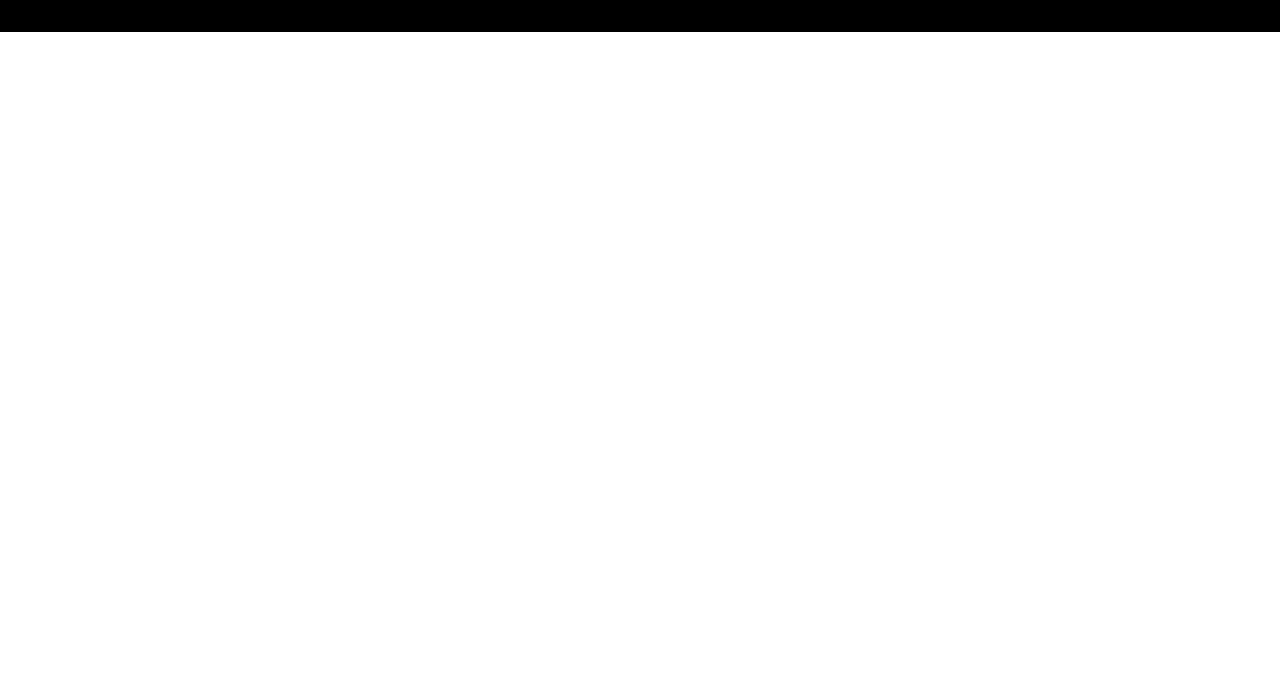
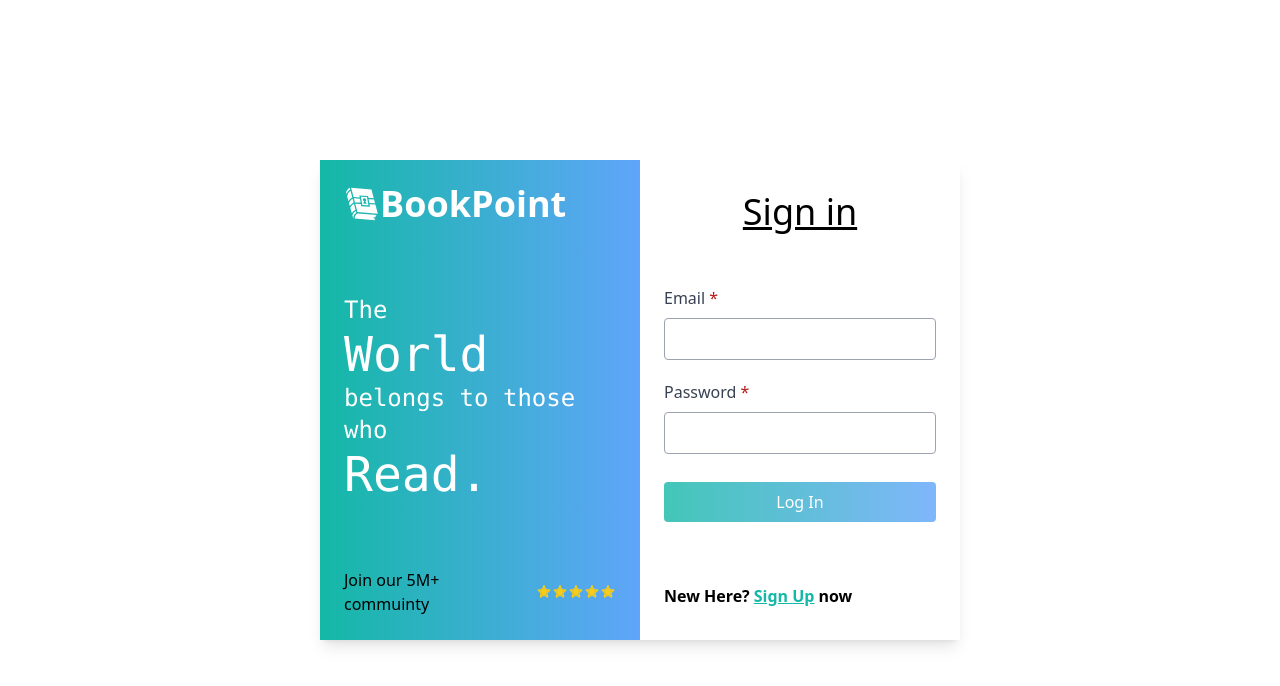
Before and after one commit to vd9900/e-book_Selling, a React (Create React App) app in the folder Frontend/book-library/: page /login in a window 1280 px wide. Shown: the top 686 px of the page. Built offline with nearby package versions, Linux system fonts and the light colour scheme.

Commit message:
login component created

```diff
--- a/Frontend/book-library/package.json
+++ b/Frontend/book-library/package.json
@@ -8,7 +8,10 @@
     "@testing-library/user-event": "^13.5.0",
     "react": "^18.2.0",
     "react-dom": "^18.2.0",
+    "react-icons": "^4.7.1",
+    "react-router-dom": "^6.8.0",
     "react-scripts": "5.0.1",
+    "tailwindcss": "^3.2.4",
     "web-vitals": "^2.1.4"
   },
   "scripts": {
@@ -34,8 +37,5 @@
       "last 1 firefox version",
       "last 1 safari version"
     ]
-  },
-  "devDependencies": {
-    "tailwindcss": "^3.2.4"
   }
 }
--- a/Frontend/book-library/src/App.js
+++ b/Frontend/book-library/src/App.js
@@ -1,8 +1,16 @@
+import React from "react";
+import { Route, Routes, BrowserRouter as Router } from 'react-router-dom'
+import SignIn from "./components/SignIn";
 
 function App() {
   return (
     <div className="App">
-      <div className="text-2xl bg-black" >hello</div>
+      {/* <a href="/login">login</a> */}
+      <Router>
+        <Routes>
+          <Route path="/login" element={<SignIn />} />
+        </Routes>
+      </Router>
     </div>
   );
 }
--- /dev/null
+++ b/Frontend/book-library/src/components/SignIn.jsx
@@ -0,0 +1,128 @@
+import React, { useState } from 'react'
+import { GiSecretBook } from 'react-icons/gi'
+import { AiTwotoneStar } from 'react-icons/ai'
+
+const SignIn = () => {
+    const [changeSignUpToSignIn, setChangeSignUpToSignIn] = useState(true)
+    console.log(changeSignUpToSignIn)
+    return (
+        <div className="h-screen flex items-center justify-center">
+            <div className='w-6/12 h-3/5 flex  shadow-lg ' >
+                {/* headline and title  */}
+                <div className="w-1/2  bg-gradient-to-r from-teal-500 to-blue-400 p-6 flex flex-col">
+                    {/* logo */}
+                    <h3 className='text-4xl font-semibold text-white flex items-center justify-start'><GiSecretBook /> BookPoint</h3>
+                    <div className="flex flex-col text-white font-mono my-auto  gap-1 ">
+                        <span className='text-2xl'>The</span>
+                        <span className='text-5xl'>World</span>
+                        <span className='text-2xl'>belongs to those who</span>
+                        <span className='text-5xl'>Read.</span>
+                    </div>
+                    <div className='flex items-center gap-2'>Join our 5M+ commuinty  <div className='flex text-yellow-400'>{[...Array(5)].map((a,i) => <AiTwotoneStar key={i} />)}</div></div>
+                </div>
+
+                {/* login component */}
+                <div className={`${changeSignUpToSignIn ? "" : "hidden"} py-8 px-6  w-1/2 flex flex-col  `}>
+                    <h3 className='text-4xl mx-auto underline'>Sign in</h3>
+                    <form className='my-auto flex flex-col gap-5'>
+                        <div className="">
+                            <label
+                                className="block text-gray-700 font-medium mb-2"
+                                for="username"
+                            >
+                                Email <span className='text-red-700'>*</span>
+                            </label>
+                            <input
+                                className="w-full border border-gray-400 rounded p-2 outline-none"
+                                type="email"
+                                id="username"
+                                required
+                            />
+                        </div>
+                        <div className="">
+                            <label
+                                className="block text-gray-700 font-medium mb-2"
+                                for="password"
+                            >
+                                Password <span className='text-red-700'>*</span>
+                            </label>
+                            <input
+                                className="w-full border border-gray-400 rounded p-2 outline-none"
+                                type="password"
+                                id="password"
+                            />
+                        </div>
+                        <button className="my-2 bg-gradient-to-r from-teal-500 to-blue-400 opacity-80 text-white py-2 px-4 rounded hover:opacity-100"
+
+                        >
+                            Log In
+                        </button>
+                    </form>
+                    <p className='flex font-bold gap-1'>New Here?<h3 className='underline text-teal-500 cursor-pointer'
+                        onClick={() => setChangeSignUpToSignIn(false)}>
+                        Sign Up</h3>now
+                    </p>
+                </div>
+                {/* Sign Up */}
+                <div className={`${changeSignUpToSignIn ? "hidden" : ""} py-8 px-6  w-1/2 flex flex-col  `}>
+                    <h3 className='text-4xl mx-auto underline'>SignUp</h3>
+                    <form className='my-auto flex flex-col gap-3'>
+                        <div className="">
+                            <label
+                                className="block text-gray-700 font-medium mb-2"
+                                for="username"
+                            >
+                                Full name <span className='text-red-700'>*</span>
+                            </label>
+                            <input
+                                className="w-full border border-gray-400 rounded p-2 outline-none"
+                                type="text"
+                                required
+                            />
+                        </div>
+                        <div className="">
+                            <label
+                                className="block text-gray-700 font-medium mb-2"
+                                for="username"
+                            >
+                                Email <span className='text-red-700'>*</span>
+                            </label>
+                            <input
+                                className="w-full border border-gray-400 rounded p-2 outline-none"
+                                type="email"
+                                id="username"
+                                required
+                            />
+                        </div>
+                        <div className="">
+                            <label
+                                className="block text-gray-700 text-sm font-medium mb-2"
+                                for="newpassword"
+                            >
+                                Create a strong password <span className='text-red-700'>*</span>
+                            </label>
+                            <input
+                                className="w-full border border-gray-400 rounded p-2 outline-none"
+                                type="password"
+                                id="newpassword"
+                            />
+                        </div>
+                        <button className="my-2 bg-gradient-to-r from-teal-500 to-blue-400 opacity-80 text-white py-2 px-4 rounded hover:opacity-100"
+
+                        >
+                            Sign Up
+                        </button>
+                    </form>
+                    <p className='flex font-bold gap-1'>Go to
+                        <h3 className='underline text-teal-500 cursor-pointer'
+                            onClick={() => setChangeSignUpToSignIn(true)}>Log in</h3>
+                    </p>
+                </div>
+            </div>
+        </div>
+
+
+    )
+}
+
+export default SignIn
--- a/Frontend/book-library/src/index.css
+++ b/Frontend/book-library/src/index.css
@@ -1,6 +1,7 @@
-@tailwind base;
-@tailwind components;
-@tailwind utilities;
+/* // src/index.css */
+@import "tailwindcss/base";
+@import "tailwindcss/components";
+@import "tailwindcss/utilities";
 
 /* body {
   margin: 0;
--- a/Frontend/book-library/tailwind.config.js
+++ b/Frontend/book-library/tailwind.config.js
@@ -1,6 +1,8 @@
-// /** @type {import('tailwindcss').Config} */
+/** @type {import('tailwindcss').Config} */
 module.exports = {
-  content: ["./src/**/*.{html,js}"],
+  content: [
+    "./src/**/*.{js,jsx,ts,tsx}",
+  ],
   theme: {
     extend: {},
   },
```
Also changed, not shown: 1 other file (tests, documents, lock files or other folders).
